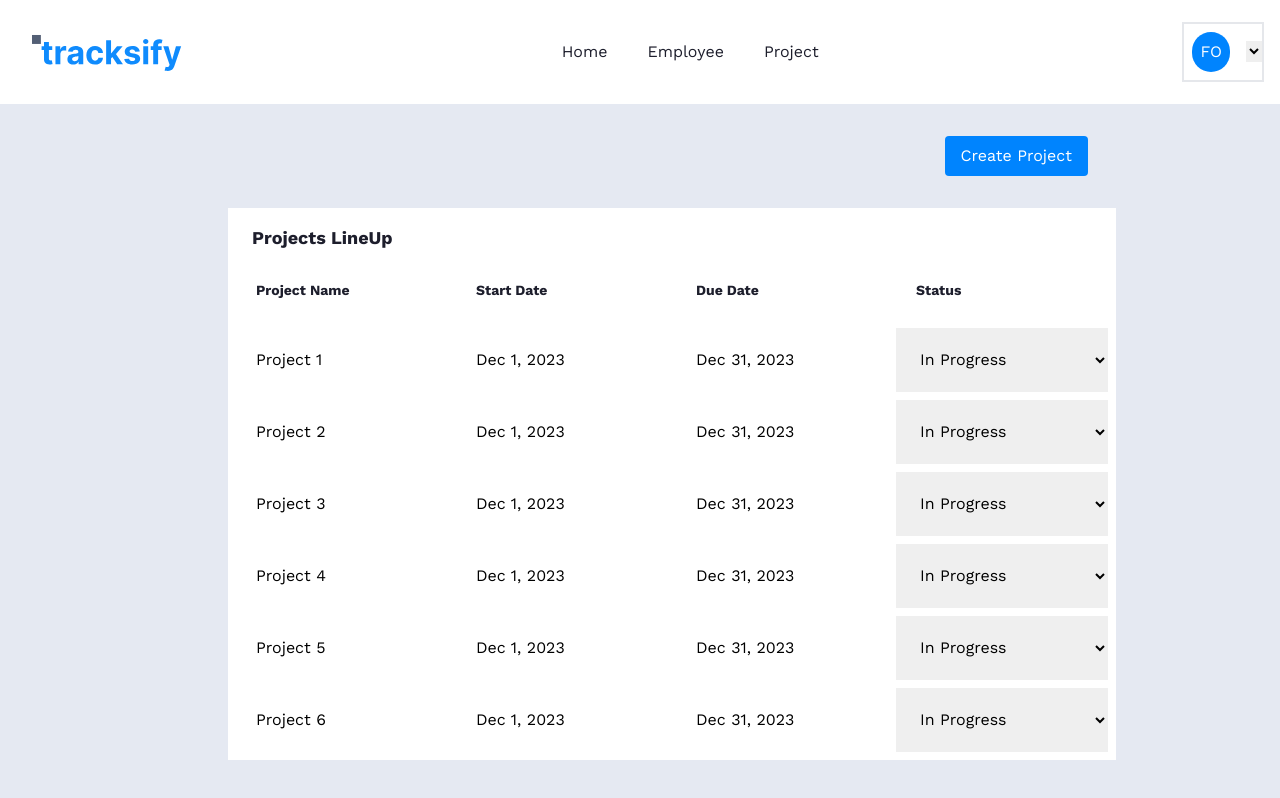
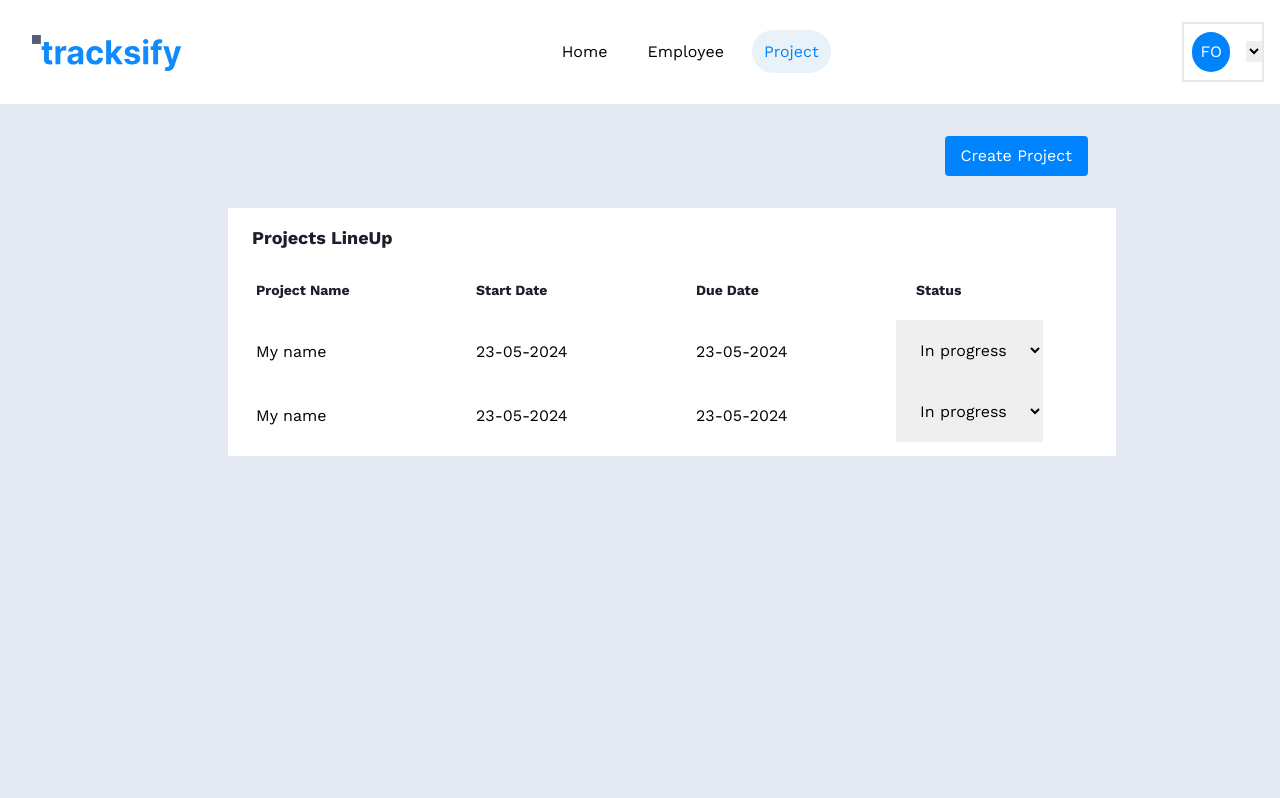
Before and after one commit to preciousyaks17/Tracksify-Frontend, a Next.js app: page /employer-dashboard/employer-project in a window 1280 px wide. Shown: the top 798 px of the page. Built offline with nearby package versions, Linux system fonts and the light colour scheme.

Commit message:
latest project update

```diff
--- a/app/(routes)/(employer)/employer-dashboard/employer-project/page.tsx
+++ b/app/(routes)/(employer)/employer-dashboard/employer-project/page.tsx
@@ -9,6 +9,42 @@ import MultiSelectDropdown from "@/components/drop-down-menu";
 
 import React from "react";
 import router from "next/router";
+
+export interface ProjectDetailsDataDTo {
+  name: string;
+  startDate: string;
+  dueDate: string;
+  status: Status;
+}
+
+interface Status {
+  progress: string;
+  done: string;
+  pending: string;
+}
+
+const ProjectDetailsData = [
+  {
+    name: "My name",
+    startDate: "23-05-2024",
+    dueDate: "23-05-2024",
+    status: {
+      progress: "In progress",
+      done: "Complete",
+      pending: "Pending",
+    },
+  },
+  {
+    name: "My name",
+    startDate: "23-05-2024",
+    dueDate: "23-05-2024",
+    status: {
+      progress: "In progress",
+      done: "Complete",
+      pending: "Pending",
+    },
+  },
+];
 
 const EmployerProjectDetails = () => {
   const [showModal, setShowModal] = useState(false);
@@ -53,7 +89,6 @@ const EmployerProjectDetails = () => {
                   placeholder="Email Address, Separated by comma"
   /> */}
                 <div className="flex space-x-5">
-                  {" "}
                   <div className="w-full">
                     <DatePicker
                       label={"Start Time"}
@@ -136,159 +171,92 @@ const EmployerProjectDetails = () => {
                 </div>
               </Modal>
             </Fragment>
-            <div className="bg-white h-half w-3/4 mx-auto  ">
-              <h1 className="text-text_tertiary font-bold  text-lg  pt-4 pl-6 mt-4">
+            <div className="bg-white h-half w-3/4 mx-auto">
+              <h1 className="text-text_tertiary font-bold text-lg pt-4 pl-6 mt-4">
                 Projects LineUp
               </h1>
-              <div className="grid grid-cols-4 gap-2 p-2 ">
-                <h3 className=" text-text_tertiary font-bold  text-sm p-5">
+              <div className="grid grid-cols-4 gap-2 p-2">
+                <div className="col-span-1">
+                  <h3 className="text-text_tertiary font-bold text-sm p-5">
                     Project Name
                   </h3>
-                <h3 className="text-text_tertiary font-bold text-sm  p-5">
+                  {ProjectDetailsData.map(
+                    (projectDetail: ProjectDetailsDataDTo) => (
+                      <Link
+                        key={projectDetail.name}
+                        href={`/employer-dashboard/employer-project/1/project-update`}
+                      >
+                        <p className="hover:bg-color_hover p-5 cursor-pointer">
+                          {projectDetail.name}
+                        </p>
+                      </Link>
+                    )
+                  )}
+                </div>
+                <div className="col-span-1">
+                  <h3 className="text-text_tertiary font-bold text-sm p-5">
                     Start Date
                   </h3>
-                <h3 className=" text-text_tertiary font-bold text-sm p-5">
+                  {ProjectDetailsData.map(
+                    (projectDetail: ProjectDetailsDataDTo) => (
+                      <p
+                        key={projectDetail.name}
+                        className="hover:bg-color_hover p-5"
+                      >
+                        {projectDetail.startDate}
+                      </p>
+                    )
+                  )}
+                </div>
+                <div className="col-span-1">
+                  <h3 className="text-text_tertiary font-bold text-sm p-5">
                     Due Date
                   </h3>
-
+                  {ProjectDetailsData.map(
+                    (projectDetail: ProjectDetailsDataDTo) => (
+                      <p
+                        key={projectDetail.name}
+                        className="hover:bg-color_hover p-5"
+                      >
+                        {projectDetail.dueDate}
+                      </p>
+                    )
+                  )}
+                </div>
+                <div className="col-span-1">
                   <h3 className="text-text_tertiary font-bold text-sm p-5">
                     Status
                   </h3>
-
-                {/* GRID 1 */}
-                <Link href="employer-project/1/list-of-projects">
-                  <p className=" hover:bg-color_hover p-5 cursor-pointer">
-                    Project 1
-                  </p>
-                </Link>
-
-                <p className=" hover:bg-color_hover p-5">Dec 1, 2023</p>
-                <p className=" hover:bg-color_hover p-5">Dec 31, 2023</p>
+                  {ProjectDetailsData.map(
+                    (projectDetail: ProjectDetailsDataDTo) => (
                       <select
+                        key={projectDetail.name}
                         className="p-5"
                         onChange={(e) => console.log(e.target.value)}
                       >
-                  <option value="In Progress" className="text-yellow-500">
-                    In Progress
+                        {Object.entries(projectDetail.status).map(
+                          ([key, value]) => (
+                            <option
+                              key={key}
+                              value={key}
+                              className={`${
+                                value === "Pending"
+                                  ? "text-red-500"
+                                  : value === "In progress"
+                                  ? "text-blue-500"
+                                  : value === "Complete"
+                                  ? "text-green-500"
+                                  : ""
+                              }`}
+                            >
+                              {value}
                             </option>
-                  <option value="Pending" className="text-red-500">
-                    Pending
-                  </option>
-                  <option
-                    value="Completed "
-                    className="text-green-500 border-none"
-                  >
-                    Completed
-                  </option>
+                          )
+                        )}
                       </select>
-
-                {/*GRID 2*/}
-                <p className=" p-5">Project 2</p>
-                <p className=" p-5">Dec 1, 2023</p>
-                <p className=" p-5">Dec 31, 2023</p>
-                <select
-                  className="p-5"
-                  onChange={(e) => console.log(e.target.value)}
-                >
-                  <option value="In Progress" className="text-yellow-500">
-                    In Progress
-                  </option>
-                  <option value="Pending" className="text-red-500">
-                    Pending
-                  </option>
-                  <option
-                    value="Completed "
-                    className="text-green-500 border-none"
-                  >
-                    Completed
-                  </option>
-                </select>
-                {/*GRID 2*/}
-                <p className=" p-5">Project 3</p>
-                <p className=" p-5">Dec 1, 2023</p>
-                <p className=" p-5">Dec 31, 2023</p>
-                <select
-                  className="p-5"
-                  onChange={(e) => console.log(e.target.value)}
-                >
-                  <option value="In Progress" className="text-yellow-500">
-                    In Progress
-                  </option>
-                  <option value="Pending" className="text-red-500">
-                    Pending
-                  </option>
-                  <option
-                    value="Completed "
-                    className="text-green-500 border-none"
-                  >
-                    Completed
-                  </option>
-                </select>
-
-                {/*GRID 2*/}
-                <p className="p-5">Project 4</p>
-                <p className=" p-5">Dec 1, 2023</p>
-                <p className=" p-5">Dec 31, 2023</p>
-                <select
-                  className="p-5"
-                  onChange={(e) => console.log(e.target.value)}
-                >
-                  <option value="In Progress" className="text-yellow-500">
-                    In Progress
-                  </option>
-                  <option value="Pending" className="text-red-500">
-                    Pending
-                  </option>
-                  <option
-                    value="Completed "
-                    className="text-green-500 border-none"
-                  >
-                    Completed
-                  </option>
-                </select>
-
-                {/*GRID 2*/}
-                <p className="p-5">Project 5</p>
-                <p className=" p-5">Dec 1, 2023</p>
-                <p className=" p-5">Dec 31, 2023</p>
-                <select
-                  className="p-5"
-                  onChange={(e) => console.log(e.target.value)}
-                >
-                  <option value="In Progress" className="text-yellow-500">
-                    In Progress
-                  </option>
-                  <option value="Pending" className="text-red-500">
-                    Pending
-                  </option>
-                  <option
-                    value="Completed "
-                    className="text-green-500 border-none"
-                  >
-                    Completed
-                  </option>
-                </select>
-
-                <p className="p-5">Project 6</p>
-                <p className=" p-5">Dec 1, 2023</p>
-                <p className=" p-5">Dec 31, 2023</p>
-                <select
-                  className="p-5"
-                  onChange={(e) => console.log(e.target.value)}
-                >
-                  <option value="In Progress" className="text-yellow-500">
-                    In Progress
-                  </option>
-                  <option value="Pending" className="text-red-500">
-                    Pending
-                  </option>
-                  <option
-                    value="Completed "
-                    className="text-green-500 border-none"
-                  >
-                    Completed
-                  </option>
-                </select>
+                    )
+                  )}
+                </div>
               </div>
             </div>
           </div>
--- a/app/(routes)/(employer)/employer-dashboard/page.tsx
+++ b/app/(routes)/(employer)/employer-dashboard/page.tsx
@@ -199,7 +199,7 @@ const Page = () => {
 
                 {/* GRID 1 */}
                 <Link
-                  href="/employer-dashboard/project-details/1"
+                  href={`/employer-dashboard/employer-project/1/project-update`}
                   className=" hover:bg-color_hover p-5 cursor-pointer"
                 >
                   Project 1
--- a/components/navbar.tsx
+++ b/components/navbar.tsx
@@ -1,6 +1,9 @@
+"use client";
+
 import Link from "next/link";
 import Logo from "./logo";
 import React from "react";
+import { usePathname } from "next/navigation";
 
 const NavLinks = {
   employer: [
@@ -32,7 +35,10 @@ const NavLinks = {
 let userRole = "employer";
 const navLinks =
   userRole === "employer" ? NavLinks.employer : NavLinks.employee;
+
 const Navbar = () => {
+  const pathname = usePathname();
+
   return (
     <div className="flex items-center justify-between p-4 bg-white">
       <div className="p-4  ">
@@ -43,7 +49,9 @@ const Navbar = () => {
           <Link
             href={link.link}
             key={link.name}
-            className=" hover:bg-navbar_color    rounded-full px-3 py-3 m-2 hover:text-text_secondary  font-semi-bold  text-text_tertiary hover:text_secondary"
+            className={`hover:bg-navbar_color rounded-full px-3 py-3 m-2 hover:text-text_secondary  font-semi-bold ${
+              pathname === link.link && "bg-navbar_color text-text_secondary"
+            }`}
           >
             {link.name}
           </Link>
```
Lines whose indentation alone changed are shown as unchanged.
